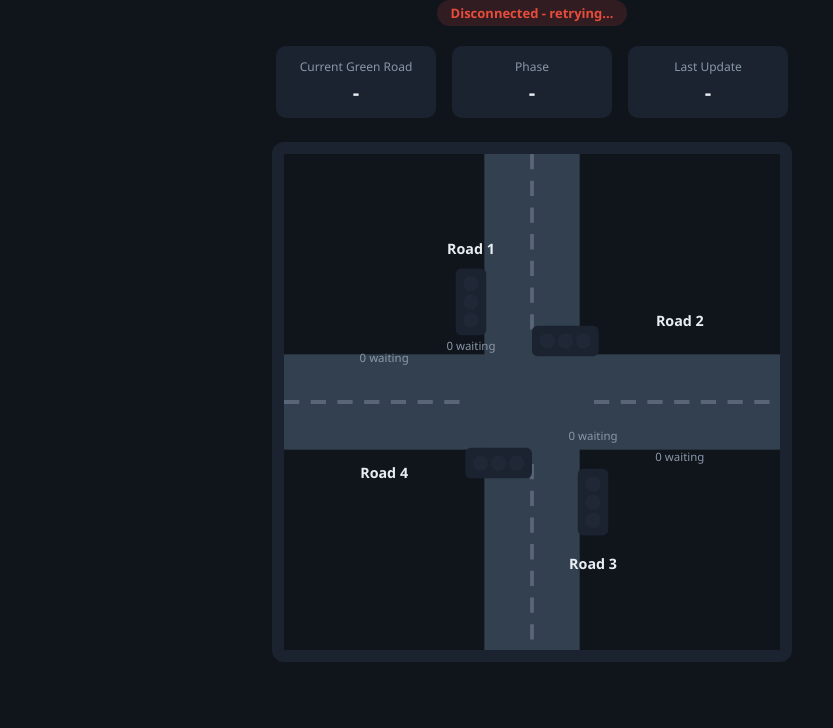
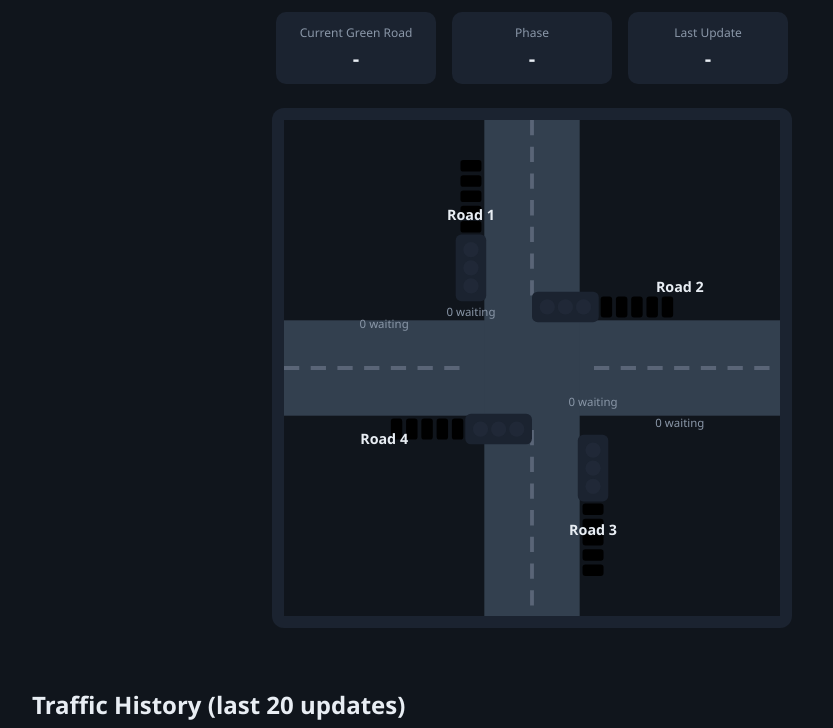
Before and after one commit to Chamu1434/traffic-signal-backend, a plain HTML site: page dashboard/index.html in a window 1280 px wide. Shown: the part 75-803 px from the top of the page, without its empty margins (108-941 px from the left). Drawn offline with Linux system fonts and the light colour scheme; no server answers.

Commit message:
Remove connection status div and add car icons

```diff
--- a/dashboard/index.html
+++ b/dashboard/index.html
@@ -8,7 +8,6 @@
 <body>
   <header>
     <h1>INTELLIGENT TRAFFIC MONITOR</h1>
-    <div id="connectionStatus" class="status disconnected">Connecting to broker...</div>
   </header>
 
   <section id="summary">
@@ -43,6 +42,12 @@
         <circle class="bulb red"    cx="0" cy="16" r="8" />
         <circle class="bulb yellow" cx="0" cy="35" r="8" />
         <circle class="bulb green"  cx="0" cy="54" r="8" />
+        <rect class="car-icon" id="car-0-0" x="-11" y="-14" width="22" height="12" rx="3" />
+        <rect class="car-icon" id="car-0-1" x="-11" y="-30" width="22" height="12" rx="3" />
+        <rect class="car-icon" id="car-0-2" x="-11" y="-46" width="22" height="12" rx="3" />
+        <rect class="car-icon" id="car-0-3" x="-11" y="-62" width="22" height="12" rx="3" />
+        <rect class="car-icon" id="car-0-4" x="-11" y="-78" width="22" height="12" rx="3" />
+        <text class="car-overflow" id="overflow-0" x="0" y="-92" text-anchor="middle"></text>
       </g>
       <text class="road-label" x="196" y="105" text-anchor="middle">Road 1</text>
       <text class="road-count" id="count-0" x="196" y="205" text-anchor="middle">0 waiting</text>
@@ -52,6 +57,12 @@
         <circle class="bulb red"    cx="0" cy="16" r="8" />
         <circle class="bulb yellow" cx="0" cy="35" r="8" />
         <circle class="bulb green"  cx="0" cy="54" r="8" />
+        <rect class="car-icon" id="car-1-0" x="-11" y="-14" width="22" height="12" rx="3" />
+        <rect class="car-icon" id="car-1-1" x="-11" y="-30" width="22" height="12" rx="3" />
+        <rect class="car-icon" id="car-1-2" x="-11" y="-46" width="22" height="12" rx="3" />
+        <rect class="car-icon" id="car-1-3" x="-11" y="-62" width="22" height="12" rx="3" />
+        <rect class="car-icon" id="car-1-4" x="-11" y="-78" width="22" height="12" rx="3" />
+        <text class="car-overflow" id="overflow-1" x="0" y="-92" text-anchor="middle"></text>
       </g>
       <text class="road-label" x="415" y="180" text-anchor="middle">Road 2</text>
       <text class="road-count" id="count-1" x="415" y="322" text-anchor="middle">0 waiting</text>
@@ -61,6 +72,12 @@
         <circle class="bulb red"    cx="0" cy="16" r="8" />
         <circle class="bulb yellow" cx="0" cy="35" r="8" />
         <circle class="bulb green"  cx="0" cy="54" r="8" />
+        <rect class="car-icon" id="car-2-0" x="-11" y="-14" width="22" height="12" rx="3" />
+        <rect class="car-icon" id="car-2-1" x="-11" y="-30" width="22" height="12" rx="3" />
+        <rect class="car-icon" id="car-2-2" x="-11" y="-46" width="22" height="12" rx="3" />
+        <rect class="car-icon" id="car-2-3" x="-11" y="-62" width="22" height="12" rx="3" />
+        <rect class="car-icon" id="car-2-4" x="-11" y="-78" width="22" height="12" rx="3" />
+        <text class="car-overflow" id="overflow-2" x="0" y="-92" text-anchor="middle"></text>
       </g>
       <text class="road-label" x="324" y="435" text-anchor="middle">Road 3</text>
       <text class="road-count" id="count-2" x="324" y="300" text-anchor="middle">0 waiting</text>
@@ -70,6 +87,12 @@
         <circle class="bulb red"    cx="0" cy="16" r="8" />
         <circle class="bulb yellow" cx="0" cy="35" r="8" />
         <circle class="bulb green"  cx="0" cy="54" r="8" />
+        <rect class="car-icon" id="car-3-0" x="-11" y="-14" width="22" height="12" rx="3" />
+        <rect class="car-icon" id="car-3-1" x="-11" y="-30" width="22" height="12" rx="3" />
+        <rect class="car-icon" id="car-3-2" x="-11" y="-46" width="22" height="12" rx="3" />
+        <rect class="car-icon" id="car-3-3" x="-11" y="-62" width="22" height="12" rx="3" />
+        <rect class="car-icon" id="car-3-4" x="-11" y="-78" width="22" height="12" rx="3" />
+        <text class="car-overflow" id="overflow-3" x="0" y="-92" text-anchor="middle"></text>
       </g>
       <text class="road-label" x="105" y="340" text-anchor="middle">Road 4</text>
       <text class="road-count" id="count-3" x="105" y="218" text-anchor="middle">0 waiting</text>
```
